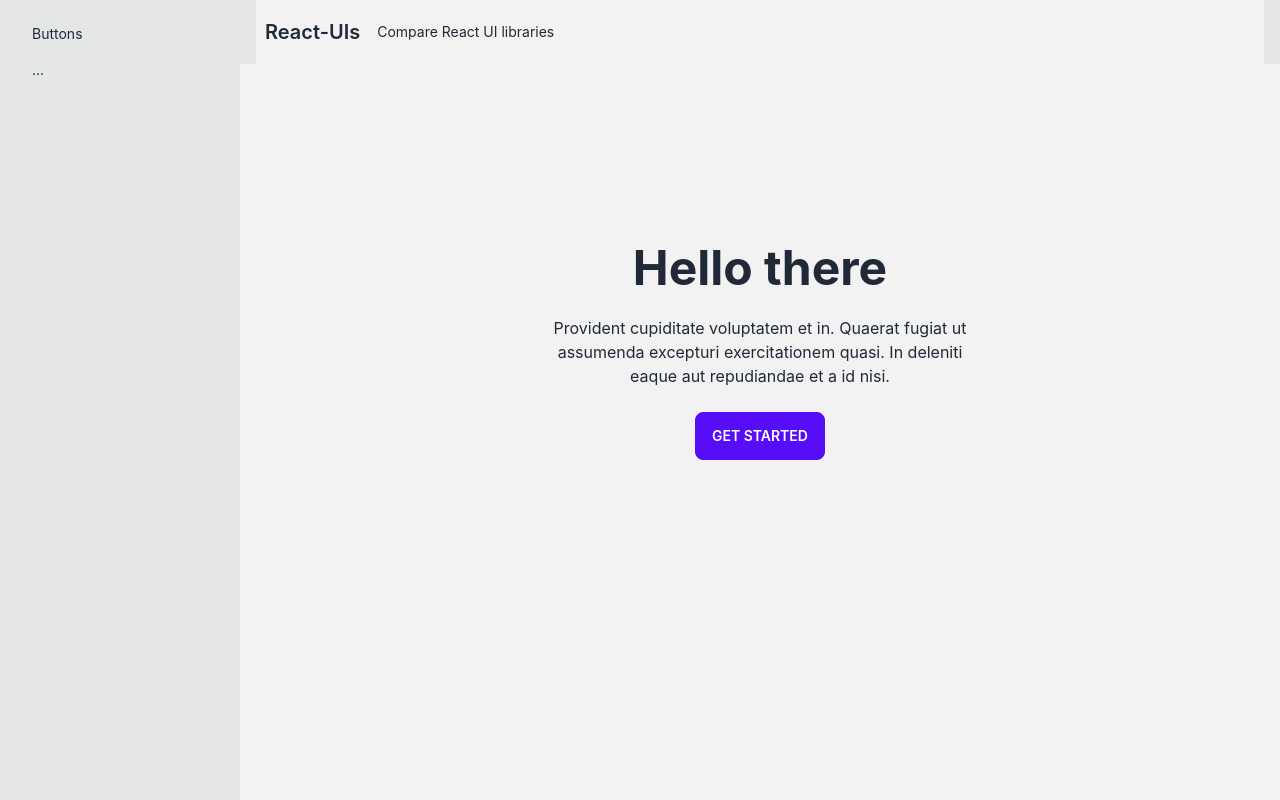
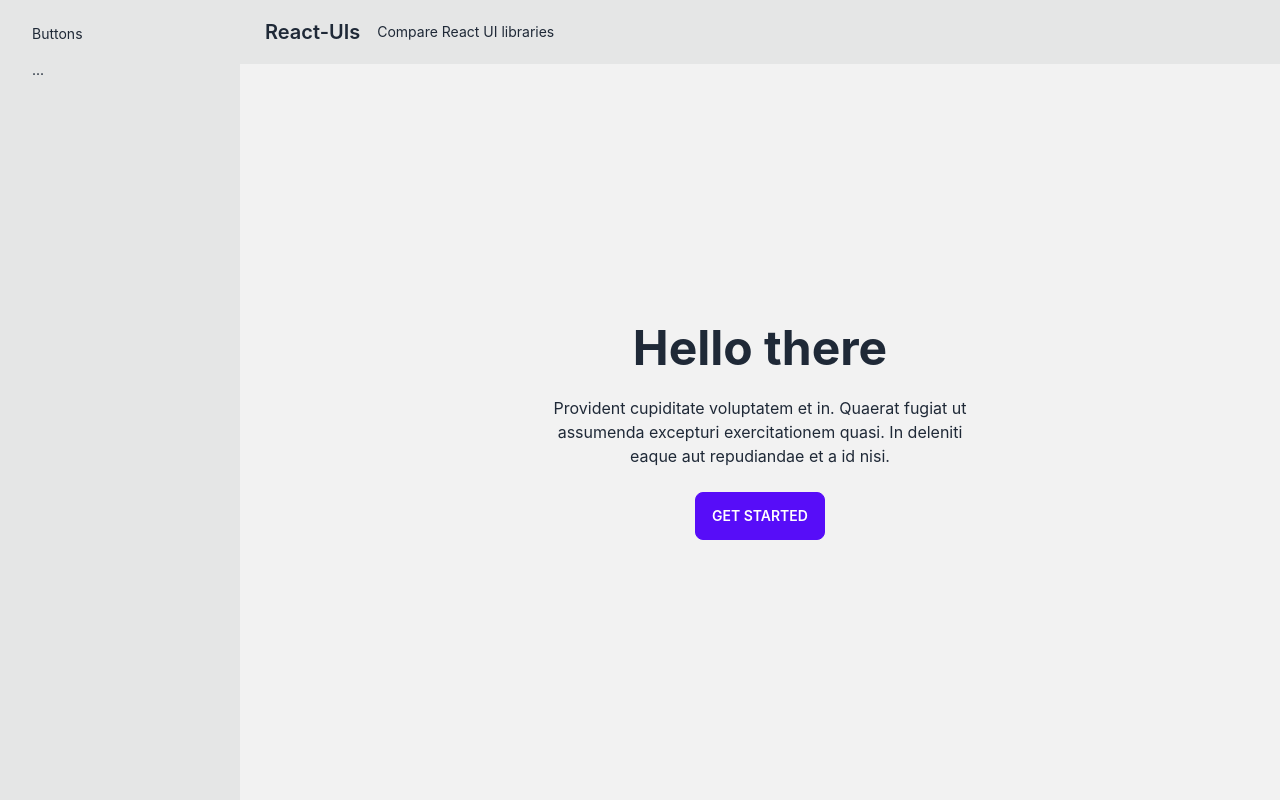
Before and after one commit to guigui64/react-uis, a React (Vite) app: page / in a window 1280 px wide. Built offline with nearby package versions, Linux system fonts and the light colour scheme.

Commit message:
fix some layout + tsc

```diff
--- a/index.html
+++ b/index.html
@@ -6,7 +6,7 @@
     <meta name="viewport" content="width=device-width, initial-scale=1.0" />
     <title>React-UIs</title>
   </head>
-  <body class="min-h-screen bg-base-200">
+  <body>
     <div id="root"></div>
     <script type="module" src="/src/main.tsx"></script>
   </body>
--- a/src/App.tsx
+++ b/src/App.tsx
@@ -7,7 +7,7 @@ export default function App() {
   return (
     <div className="drawer drawer-mobile">
       <input id="my-drawer" type="checkbox" className="drawer-toggle" />
-      <div className="drawer-content">
+      <div className="drawer-content flex flex-col min-h-screen bg-base-200">
         <div className="navbar bg-base-300">
           <div className="flex-none">
             <label
@@ -36,7 +36,7 @@ export default function App() {
             <span className="text-sm">Compare React UI libraries</span>
           </div>
         </div>
-        <main className="m-4">
+        <main className="m-4 flex-grow">
           <Outlet />
         </main>
       </div>
--- a/src/main.tsx
+++ b/src/main.tsx
@@ -4,6 +4,7 @@ import { BrowserRouter, Route, Routes } from "react-router-dom";
 import { RecoilRoot } from "recoil";
 import App from "./App";
 import Buttons from "./routes/Buttons";
+import Hero from "./routes/Hero";
 import "./index.css";
 
 const root = document.getElementById("root");
@@ -14,24 +15,7 @@ root &&
         <BrowserRouter basename={import.meta.env.BASE_URL}>
           <Routes>
             <Route path="/" element={<App />}>
-              <Route
-                index
-                element={
-                  <div className="hero min-h-screen bg-base-200 -mt-32">
-                    <div className="hero-content text-center">
-                      <div className="max-w-md">
-                        <h1 className="text-5xl font-bold">Hello there</h1>
-                        <p className="py-6">
-                          Provident cupiditate voluptatem et in. Quaerat fugiat
-                          ut assumenda excepturi exercitationem quasi. In
-                          deleniti eaque aut repudiandae et a id nisi.
-                        </p>
-                        <button className="btn btn-primary">Get Started</button>
-                      </div>
-                    </div>
-                  </div>
-                }
-              />
+              <Route index element={<Hero />} />
               <Route path="buttons" element={<Buttons />} />
             </Route>
           </Routes>
--- a/src/routes/Buttons.tsx
+++ b/src/routes/Buttons.tsx
@@ -102,7 +102,7 @@ const toDaisy = (props: ButtonProps) => {
 };
 
 const toChakra = (props: ButtonProps) => ({
-  size: props.size && { small: "sm", large: "lg" }[props.size],
+  size: props.size && { small: "sm", medium: "", large: "lg" }[props.size],
   variant: props.variant === "outlined" ? "outline" : props.variant,
   colorScheme:
     (props.color &&
--- /dev/null
+++ b/src/routes/Hero.tsx
@@ -0,0 +1,17 @@
+export default function Hero() {
+  return (
+    <div className="hero min-h-full">
+      <div className="hero-content text-center">
+        <div className="max-w-md">
+          <h1 className="text-5xl font-bold">Hello there</h1>
+          <p className="py-6">
+            Provident cupiditate voluptatem et in. Quaerat fugiat ut assumenda
+            excepturi exercitationem quasi. In deleniti eaque aut repudiandae et
+            a id nisi.
+          </p>
+          <button className="btn btn-primary">Get Started</button>
+        </div>
+      </div>
+    </div>
+  );
+}
```
